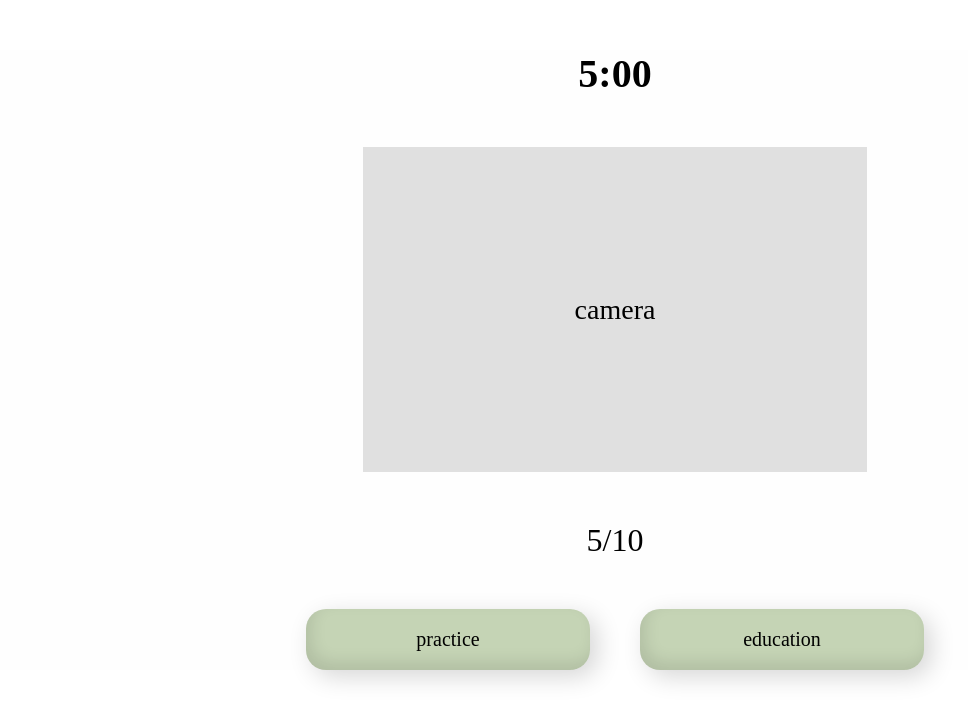
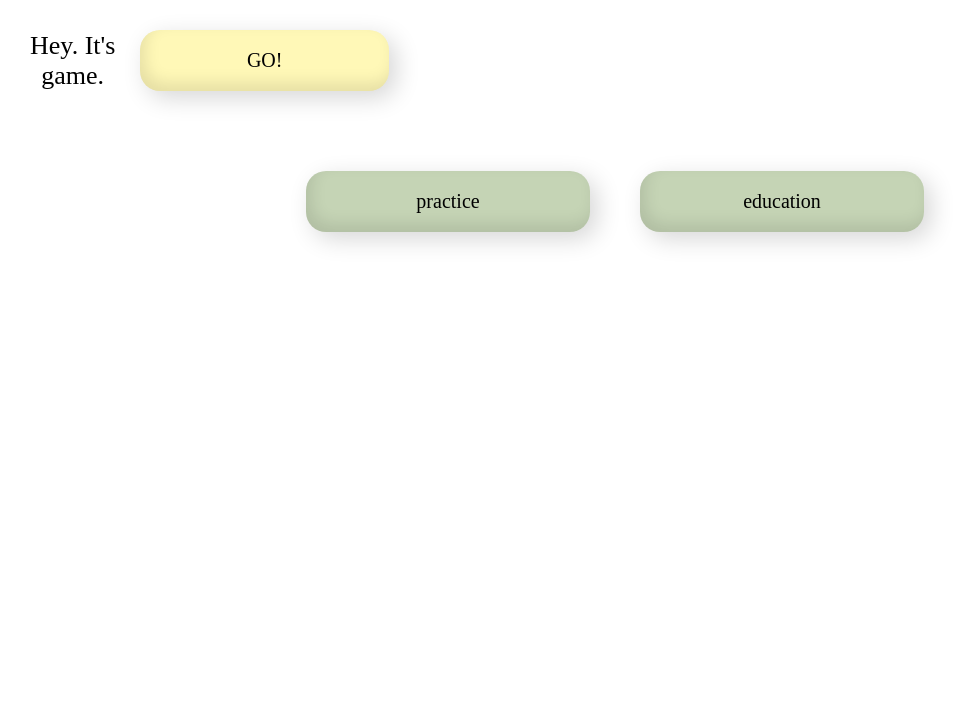
Before and after one commit to annakuskova/annakuskova.github.io, a React (Create React App) app: page /game in a window 1280 px wide. Shown: the top 722 px of the page, without its empty margins (25-993 px from the left). Built offline with nearby package versions, Linux system fonts and the light colour scheme.

Commit message:
new game

```diff
--- a/src/App.js
+++ b/src/App.js
@@ -30,13 +30,18 @@ import Y from "./components/index/Y";
 import Z from "./components/index/Z";
 import A_p from "./components/practice/A_p";
 import B_p from "./components/practice/B_p";
+import Go from "./components/game/Go";
+import Description from "./components/game/Description";
 
 
 function App() {
   return (
       <div className="App">
         <Routes>
-          <Route path="/game" element={<Game />} />
+          <Route path="/game" element={<Game />}>
+            <Route index element={<Description />} />
+            <Route path="/game/go" element={<Go />} />
+          </Route>
           <Route path="/" element={<Index />}>
             <Route index element={<A />} />
             <Route path="/B" element={<B />} />
--- a/src/components/Navbar.css
+++ b/src/components/Navbar.css
@@ -18,6 +18,23 @@
     border-radius: 20px;
 }
 
+.nav_btn_go{
+    width: 284px;
+    height: 61px;
+    display: flex;
+    justify-content: center;
+    align-items: center;
+    font-family: monsterrat;
+    font-size: 20px;
+    background: #fff8b7;
+    box-shadow: 7px 7px 24px rgba(0, 0, 0, 0.16), inset 5px -8px 16px rgba(0, 0, 0, 0.1);
+    border-radius: 20px;
+}
+
+.nav_btn_go:hover{
+    background: #e1dba2;
+}
+
 .nav_btn a{
     font-family: montserrat;
     font-style: normal;
--- a/src/components/game/Content.css
+++ b/src/components/game/Content.css
@@ -30,3 +30,9 @@
 .score{
     font-size: 32px;
 }
+
+.description, .nav_btn_go{
+    font-family: montserrat;
+    display: flex;
+    align-items: center;
+}
--- /dev/null
+++ b/src/components/game/Description.jsx
@@ -0,0 +1,14 @@
+import React from "react";
+import { Link } from "react-router-dom";
+import "./Content.css";
+
+const Description = () => {
+    return <div className="description">
+        Hey. It's game.
+        <div className="nav_btn_go">
+            <Link to="/game/go">GO!</Link>
+        </div>
+    </div>
+}
+
+export default Description;
--- a/src/components/game/Game.jsx
+++ b/src/components/game/Game.jsx
@@ -1,24 +1,23 @@
 import React from "react";
-import { Link } from "react-router-dom";
-import '../Navbar.css';
-import './Content.css';
+import { Link, Outlet } from "react-router-dom";
+import "../Navbar.css";
+import "./Content.css";
 
 const Game = () => {
-    return <div className="main">
-    <div className="game">
-        <div className="time">5:00</div>
-        <div className="camera">camera</div>
-        <div className="score">5/10</div>
-    </div>
-    <div className="nav_panel">
+  return (
+    <>
+      <Outlet />
+
+      <div className="nav_panel">
         <div className="nav_btn">
-            <Link to="/practice">practice</Link>
+          <Link to="/practice">practice</Link>
         </div>
         <div className="nav_btn">
-            <Link to="/">education</Link>
+          <Link to="/">education</Link>
         </div>
-    </div>
-</div>
-}
+      </div>
+    </>
+  );
+};
 
-export default Game
+export default Game;
--- /dev/null
+++ b/src/components/game/Go.jsx
@@ -0,0 +1,15 @@
+import React from "react";
+
+const Go = () => {
+  return (
+    <div className="main">
+      <div className="game">
+        <div className="time">5:00</div>
+        <div className="camera">camera</div>
+        <div className="score">5/10</div>
+      </div>
+    </div>
+  );
+};
+
+export default Go;
```
